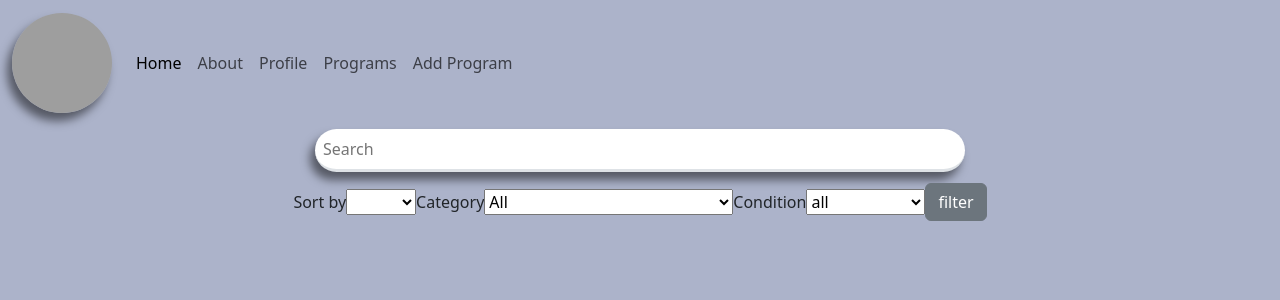
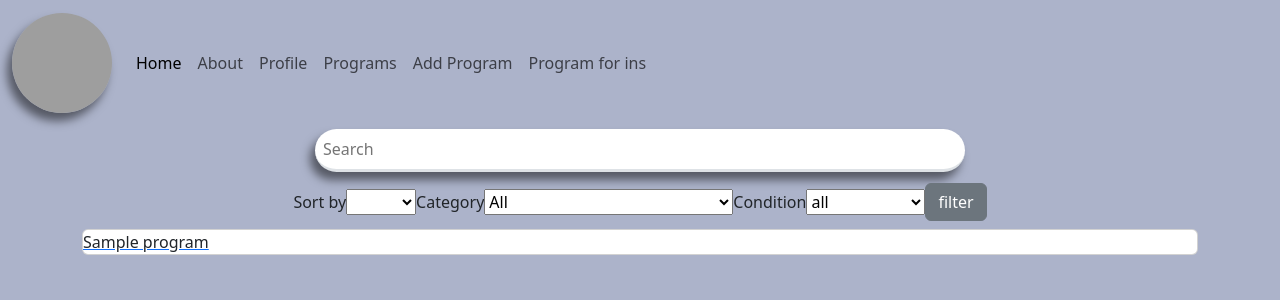
Before and after one commit to esraa-aloun/CraftyCreation, a Django app: page /program/ in a window 1280 px wide. Shown: the top 300 px of the page. Run offline with Django 4.2, Linux system fonts and the light colour scheme; tables that the repository leaves empty hold one stand-in row (values such as "Sample post"); some libraries are stand-ins or nearby versions; grey boxes are pictures that could not be loaded.

Commit message:
Display programs that belongs to  the logged_in instructor @Esraa_Aloun @TryAdd @Ahlam-mutawa

```diff
--- a/main_app/models.py
+++ b/main_app/models.py
@@ -2,6 +2,7 @@ from django.db import models
 from django.contrib.auth.models import User
 from django.contrib.auth.models import AbstractUser
 from django.urls import reverse
+
 
 # Create your models here.
 GENDER = (
@@ -37,6 +38,11 @@ class Program(models.Model):
    location = models.CharField(max_length=51)
    seats = models.IntegerField()
    instructor = models.ForeignKey(Profile, on_delete=models.CASCADE)
+   #students = models.ManyToManyField('Profile')
 
    def get_absolute_url(self):
          return reverse('home')
+
+class RegisteredStudent(models.Model):
+    program_id = models.ForeignKey(Program, on_delete=models.CASCADE)
+    student_id = models.ForeignKey(Profile, on_delete=models.CASCADE)
--- a/main_app/templates/base.html
+++ b/main_app/templates/base.html
@@ -35,6 +35,10 @@
               <li class="nav-item">
                 <a class="nav-link" href="{% url 'addProgram' %}">Add Program</a>
               </li>
+              <li class="nav-item">
+                <a class="nav-link" href="{% url 'programForInstructor' %}">Program for ins</a>
+              </li>
+
             </ul>
           </div>
         </div>
--- a/main_app/templates/main_app/program_browser.html
+++ b/main_app/templates/main_app/program_browser.html
@@ -1 +1,51 @@
 <!-- for the student, 'add me' as button to reqister, no need for a form -->
+{% extends 'base.html' %}
+{% block content %}
+
+<form class="d-flex" id="searchdiv">
+    <input class="border border-3 border-top-0 border-start-0 border-end-0" type="search" placeholder="Search"
+      aria-label="Search" style=" outline: none;" id="search">
+    <!-- <button class="btn btn-primary" type="submit" id="searchbtn"><i class="fa-solid fa-magnifying-glass"></i> </button> -->
+  </form>
+
+  <form action="/item/index" method="get" class="dropdown d-flex align-items-baseline addItem">
+    <label for="sort">Sort by </label>
+    <select name="sort" id="">
+        <option value="empty"></option>
+        <option value="Kids">Kids</option>
+        <option value="Adults">Adults</option>
+    </select>
+    <label for="category">Category </label>
+    <select name="category" id="">
+        <option value="all">All</option>
+        <option value="Crochet">Crochet</option>
+        <option value="Textile">Textile</option>
+        <option value="Beadwork">Beadwork and Jewelry Making</option>
+        <option value="Pottery">Pottery</option>
+    </select>
+    <label for="condition">Condition </label>
+    <select name="condition" id="">
+        <option value="all">all</option>
+        <option value="Highest-rate">Highest Rate</option>
+        <option value=""></option>
+        <option value=""></option>
+    </select>
+    <input type="submit" value="filter" class="btn btn-secondary my-2">
+</form>
+</div>
+{% for program in program_list %}
+    <a href="{% url 'joinProgram' program.id %}">
+        <div class="card">
+            <div class="card-content">
+                <span class="card-title">{{ program.name }}</span>
+
+            </div>
+        </div>
+    </a>
+{% endfor %}
+
+
+</div>
+</section>
+
+{% endblock %}
--- a/main_app/urls.py
+++ b/main_app/urls.py
@@ -5,8 +5,9 @@ urlpatterns =[
     path('', views.home, name='home' ),
     path('about/', views.about, name='about'),
     path('accounts/signup', views.signup, name='signup'),
+    path('joinProgram/<int:program_id>', views.Register_Student_Into_Program, name='joinProgram'),
 
-
-    path('program/', views.program, name='program'),
+    path('program/', views.ProgramBrowse.as_view(), name='program'),
+    path('programForInstructor/', views.ProgramList.as_view(), name='programForInstructor'),
     path('addProgram/', views.ProgramCreate.as_view(), name='addProgram')
 ]
--- a/main_app/views.py
+++ b/main_app/views.py
@@ -1,11 +1,13 @@
-from django.shortcuts import render, redirect
+from django.shortcuts import render, redirect, get_object_or_404
 from main_app.forms import UserCreationForm
 from django.contrib.auth import login
 from django.contrib import messages
 import logging
 from django.views.generic.edit import CreateView
+from django.views.generic import ListView
 from django.urls import reverse
-from .models import Program
+from .models import Program, Profile, RegisteredStudent
+
 
 # Create your views here.
 def home(request):
@@ -14,8 +16,8 @@ def home(request):
 def about(request):
     return render(request, 'about.html')
 
-def program(request):
-    return render(request, 'program.html')
+# def program(request):
+#     return render(request, 'program.html')
 
 def signup(request):
     if request.method == "POST":
@@ -40,10 +42,36 @@ class ProgramCreate(CreateView):
     fields = ['name','description','start_date','end_date','duration','level','location','seats']
 
     def form_valid(self, form):
-        print("saad")
         form.instance.instructor = self.request.user
         # logging.debug(self.request.session.get('user_id'))
-        print("user", self.request.user)
         return super().form_valid(form)
 
     success_url='/'
+
+class ProgramList(ListView):
+    model = Program
+    def get_queryset(self):
+        return Program.objects.filter(instructor=self.request.user)
+
+# Delete
+# Edit
+
+class ProgramBrowse(ListView):
+    template_name = 'main_app/program_browser.html'
+    model = Program
+
+
+def Register_Student_Into_Program(request, program_id):
+    student = request.user
+    print(student)
+    program = Program.objects.get(id = program_id)
+
+    studentProgram = RegisteredStudent(program_id = program, student_id= student)
+    studentProgram.save()
+    program.seats -= 1
+    program.save()
+
+
+
+
+    return render(request, 'home.html', {'message': 'You joined the class successfully!'})
```
Also changed, not shown: main_app/templates/main_app/program_list.html (+17 -0 lines), main_app/migrations/0014_registeredstudent.py (added).
